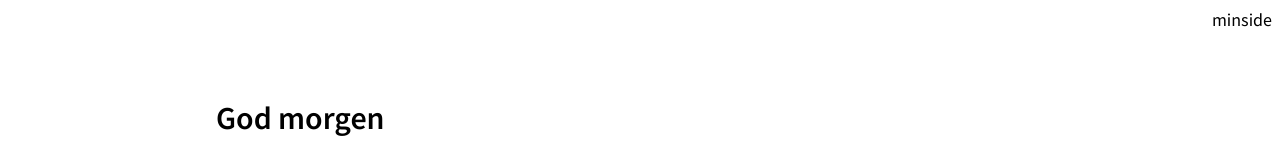
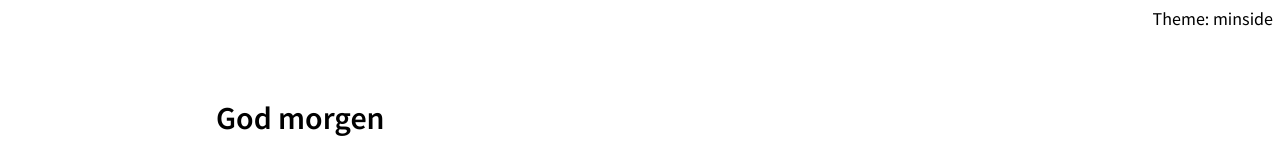
Before and after one commit to KenAJoh/tailwind-variables, a Next.js app: page /minside in a window 1280 px wide. Shown: the top 148 px of the page. Built offline with nearby package versions, Linux system fonts and the light colour scheme.

Commit message:
:lipstick: Darkmode

```diff
--- a/comp/Themebutton.tsx
+++ b/comp/Themebutton.tsx
@@ -28,10 +28,10 @@ export const Themebutton = () => {
 
   return (
     <button
-      className="bg-slate-300 text-gray-900 rounded-bl-md focus:outline-none fixed top-0 right-0 p-2"
+      className="bg-surface-neutral-subdued ring-1 ring-border-subtle ring-inset text-gray-900 rounded-bl-md focus:outline-none fixed top-[-1px] right-[-1px] p-2"
       onClick={handleTheme}
     >
-      {theme}
+      {`Theme: ${theme}`}
     </button>
   );
 };
--- a/styles/themes.css
+++ b/styles/themes.css
@@ -29,7 +29,7 @@
   --a-data-blue-subtle: #CCE2F0;
   --a-data-blue-moderate: #66A3C4;
 
-  --a-border-subtle: rgba(255, 255, 255, 0.4);
+  --a-border-subtle: rgba(255, 255, 255, 0.2);
 }
 
 :root,
```
